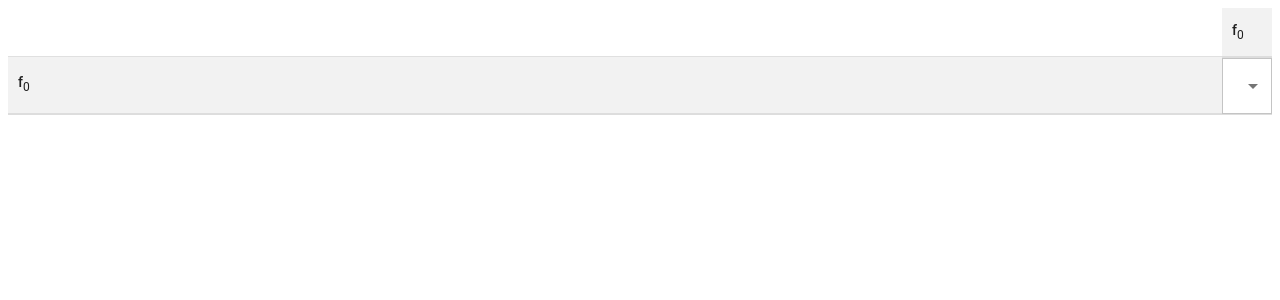
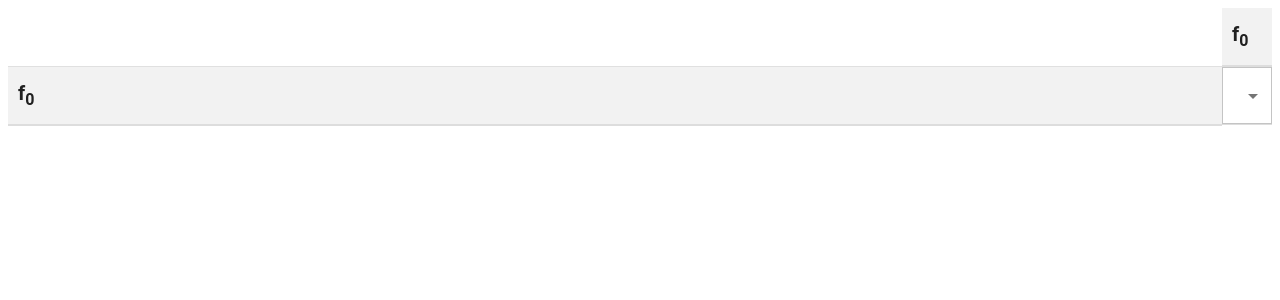
Before and after one commit to ChefYeum/Honours, a Next.js app: page /TableEditor in a window 1280 px wide. Shown: the top 300 px of the page. Built offline with nearby package versions, Linux system fonts and the light colour scheme.

Commit message:
componentise nicely

```diff
--- a/src/pages/TableEditor.tsx
+++ b/src/pages/TableEditor.tsx
@@ -1,28 +1,84 @@
 import React from 'react';
-import { Box, Table, TableBody, TableCell, TableHead, TableRow, Typography } from '@mui/material';
-import TableMorphSelect from './TableMorphSelect';
+import { Box, MenuItem, Select, Table, TableBody, TableCell, TableHead, TableRow, Typography } from '@mui/material';
 
-const F = (props: {index: number}) => (
-    <Typography component="span" variant="subtitle2">
+const F = (props: { index: number }) => (
+    <Typography
+        component="span"
+        variant="h6"
+        sx={{
+            fontWeight: 'bold',
+        }}
+    >
         f
-        <Typography component="span" variant="caption" sx={{ verticalAlign: 'sub' }}>
+        <Typography
+            component="span"
+            variant="subtitle1"
+            sx={{
+                verticalAlign: 'sub',
+                fontWeight: 'bold',
+            }}
+        >
             {props.index}
         </Typography>
     </Typography>
- )
+);
 
-const TableEditor = ( props : {n : number}) => {
+const TableMorphSelect = (props: { n: number }) => (
+    <TableCell sx={{
+        borderBottom: '1px solid #ddd',
+        padding: '0',
+        width: '50px',
+        height: '50px',
+        lineHeight: '50px',
+        verticalAlign: 'middle',
+    }}>
+        <Select
+            sx={{
+                display: 'flex',
+                flexDirection: 'row',
+                borderRadius: 0,
+                width: '100%',
+                height: '100%',
+                border: 'none'
+            }}
+            defaultValue={"-"}
+        >
+            {[...Array(props.n)].map((_, index) => (
+                <MenuItem value={index}>{index}</MenuItem>
+            ))}
+        </Select>
+    </TableCell>
+)
+
+const TableEditor = (props: { n: number }) => {
     const { n } = props;
+    const TableColHead = (props: { rowIndex: number }) => (<TableCell sx={{ borderBottom: '2px solid #ddd', padding: '10px', backgroundColor: '#f2f2f2' }}>
+        <F index={props.rowIndex} />
+    </TableCell>);
+
     const rows = [...Array(n)].map((_, rowIndex) => (
         <TableRow key={rowIndex}>
-            <TableCell sx={{ borderBottom: '2px solid #ddd', padding: '10px', backgroundColor: '#f2f2f2' }}>
-                <F index={rowIndex} />
-            </TableCell>
+            {<TableColHead rowIndex={rowIndex} />}
             {[...Array(n)].map((_, colIndex) => (
                 <TableMorphSelect key={colIndex} n={n} />
             ))}
         </TableRow>
     ));
+
+    const TableColHeadRow = () => (
+        <TableHead>
+            <TableRow>
+                {/* Empty cell: */}
+                <TableCell />
+
+                {[...Array(n)].map((_, index) => (
+                    <TableCell key={index} sx={{ borderBottom: '2px solid #ddd', padding: '10px', backgroundColor: '#f2f2f2' }}>
+                        <F index={index} />
+                    </TableCell>
+                ))}
+            </TableRow>
+        </TableHead>
+    );
 
     return (
         <Box
@@ -37,16 +93,7 @@ const TableEditor = ( props : {n : number}) => {
             }}
         >
             <Table>
-                <TableHead>
-                    <TableRow>
-                        <TableCell />
-                        {[...Array(n)].map((_, index) => (
-                            <TableCell key={index} sx={{ borderBottom: '2px solid #ddd', padding: '10px', backgroundColor: '#f2f2f2' }}>
-                                <F index={index} />
-                            </TableCell>
-                        ))}
-                    </TableRow>
-                </TableHead>
+                <TableColHeadRow />
                 <TableBody>{rows}</TableBody>
             </Table>
         </Box>
--- a/src/pages/TableMorphSelect.tsx
+++ /dev/null
@@ -1,33 +0,0 @@
-import { TableCell, Select, MenuItem } from '@mui/material';
-
-const tableDataStyles = {
-  borderBottom: '1px solid #ddd',
-  padding: '0',
-  width: '50px',
-  height: '50px',
-  lineHeight: '50px',
-  verticalAlign: 'middle',
-};
-
-
-const TableMorphSelect = (props: { n: number }) => (
-  <TableCell style={tableDataStyles}>
-    <Select
-      sx={{
-        display: 'flex',
-        flexDirection: 'row',
-        borderRadius: 0,
-        width: '100%',
-        height: '100%',
-        border: 'none'
-      }}
-      defaultValue={10}
-    >
-      {[...Array(props.n)].map((_, index) => (
-        <MenuItem value={index}>{index}</MenuItem>
-      ))}
-    </Select>
-  </TableCell>
-)
-
-export default TableMorphSelect
```
